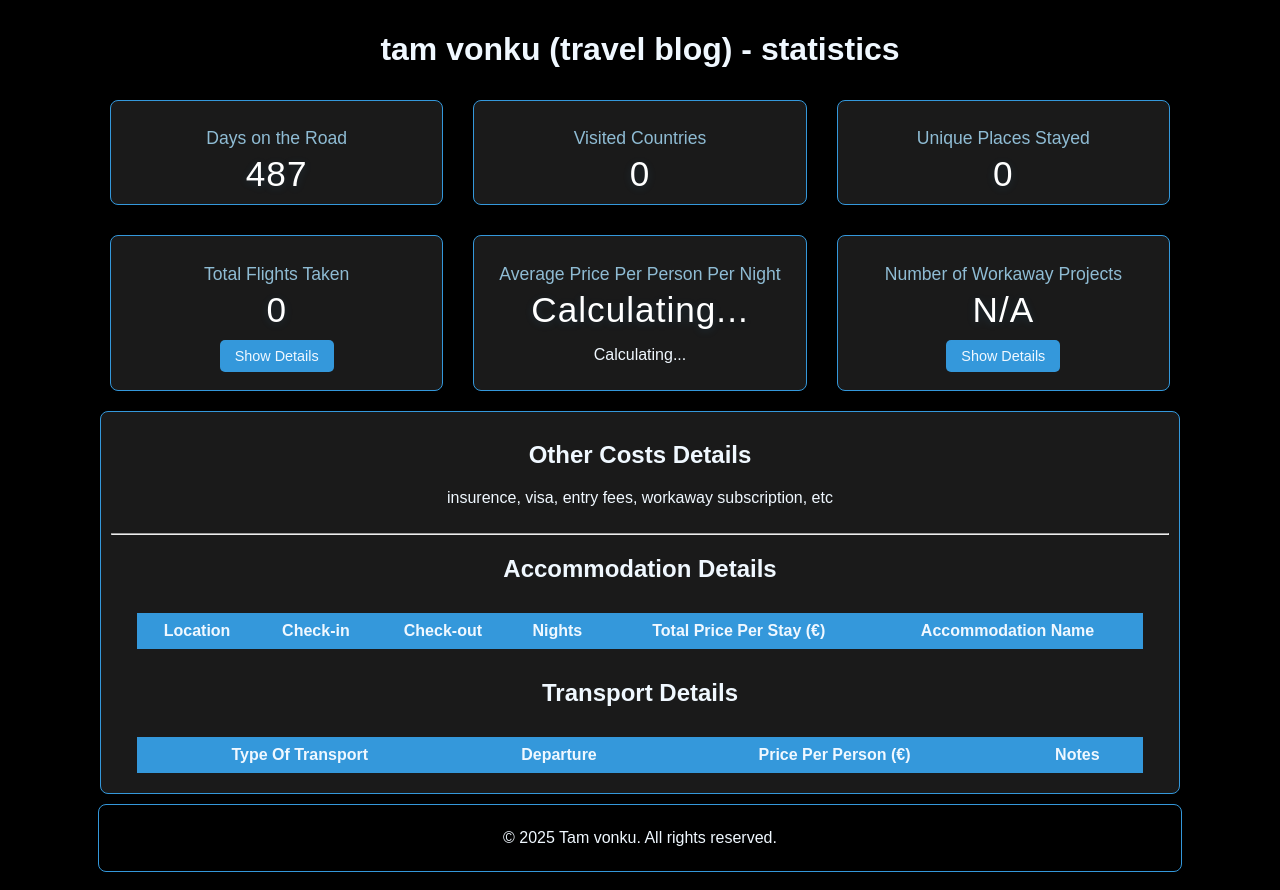
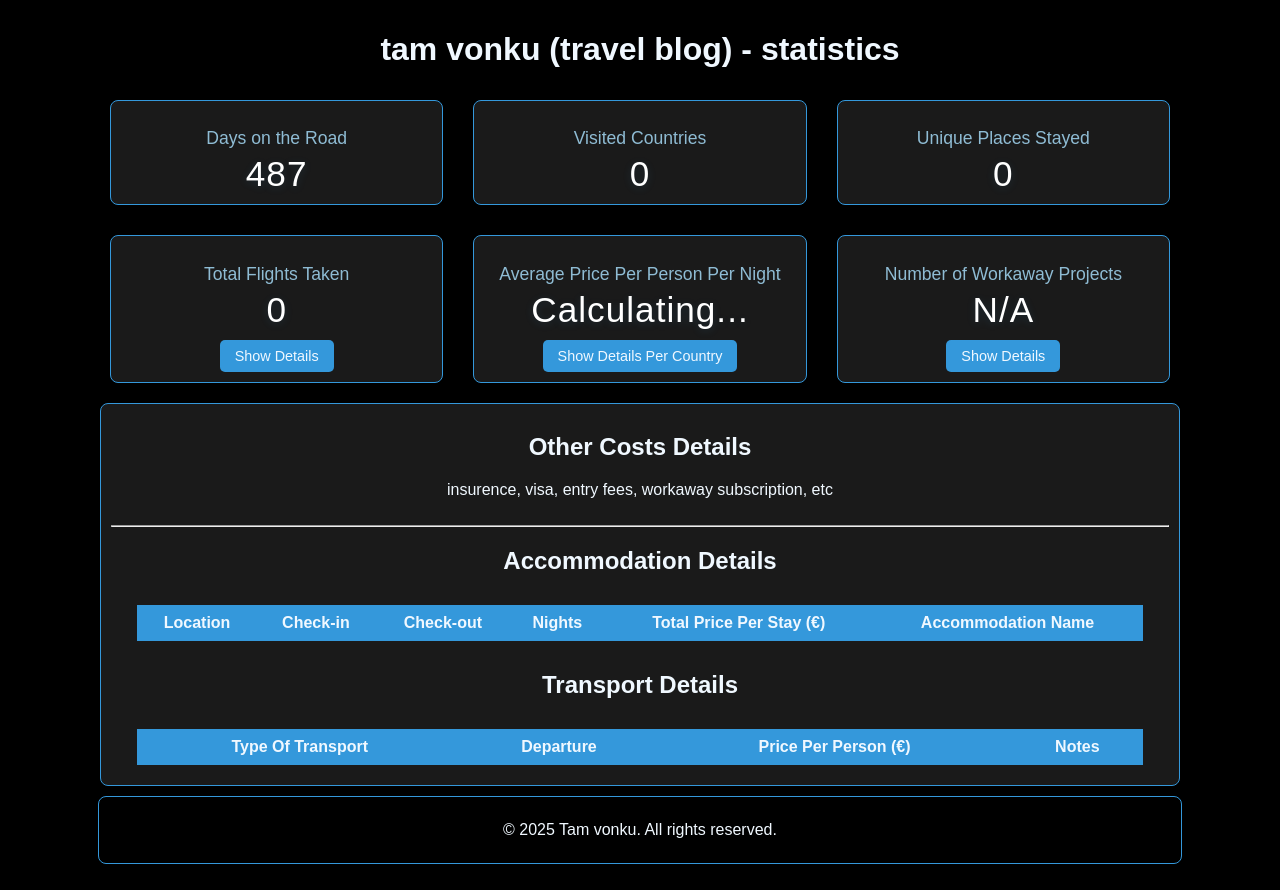
Before and after one commit to shuflovic/tam_vonku, a plain HTML site: page index.html in a window 1280 px wide. Drawn offline with nearby package versions, Linux system fonts and the light colour scheme; no server answers.

Commit message:
Update index.html

```diff
--- a/index.html
+++ b/index.html
@@ -41,7 +41,8 @@
                 <div class="stat-card">
                     <h3>Average Price Per Person Per Night</h3>
                     <p id="avgPricePerNight" class="stat-number">Calculating...</p>
-                    <p id="avgPricePerNightCountryTable">Calculating...</p>
+                    <button id="toggleAPN" class="detail-button">Show Details Per Country</button>
+                    <p id="avgPricePerNightCountryTable" style="display: none;">Calculating...</p>
                 </div>
                     <div class="stat-card">
                     <h3>Number of Workaway Projects</h3>
```
